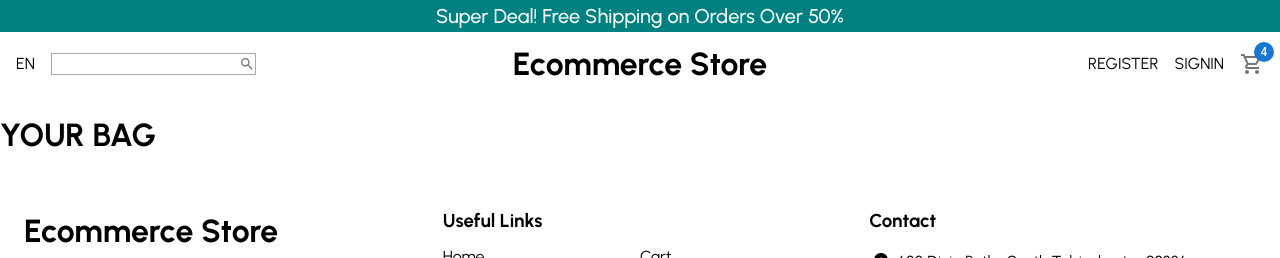
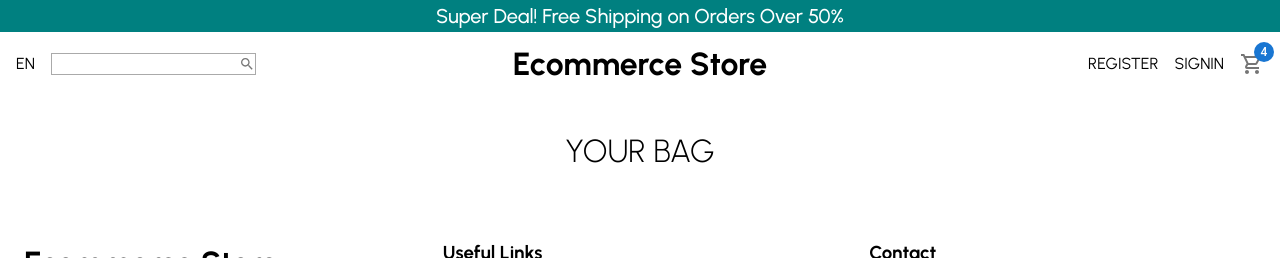
Before and after one commit to adarraji/react-shop, a React (Create React App) app: page / in a window 1280 px wide. Shown: the top 258 px of the page. Built offline with nearby package versions, Linux system fonts and the light colour scheme.

Commit message:
updated styles

```diff
--- a/src/pages/Cart.js
+++ b/src/pages/Cart.js
@@ -22,12 +22,16 @@ const Cart = () => {
 }
 
 const Container = styled.div.attrs({
-    className: "tl"
+    className: ""
 })``;
 
-const Wrapper = styled.div``;
+const Wrapper = styled.div.attrs({
+    className: "pa3"
+})``;
 
-const Title = styled.h1``;
+const Title = styled.h1.attrs({
+    className: "fw3 tc"
+})``;
 
 const Top = styled.div``;
 
```
